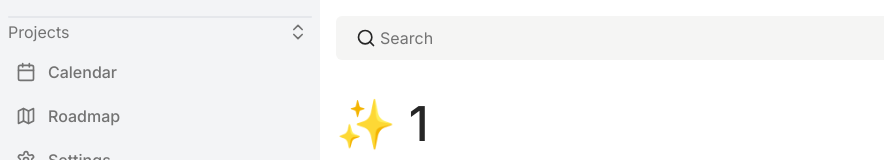
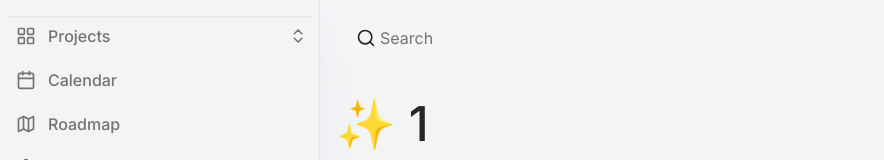
Before and after one commit to huilensolis/interestelar, a Next.js app in the folder apps/client/: page /app/projects/1 in a window 1280 px wide. Shown: the top 160 px of the page, without its empty margins (0-884 px from the left). Built offline with nearby package versions, Linux system fonts and the light colour scheme; no server answers.

Commit message:
refactor(client): 66 refactor in case the project cant be found

```diff
--- a/apps/client/src/app/app/projects/[id]/layout.tsx
+++ b/apps/client/src/app/app/projects/[id]/layout.tsx
@@ -7,7 +7,9 @@ export default function ProjectsLayout({
 }) {
   return (
     <div className="flex w-full">
-      <ProjectsAsideNav />
+      <div className="border-r border-neutral-200 shadow-2xl shadow-gray-200 w-full max-w-80">
+        <ProjectsAsideNav />
+      </div>
       {children}
     </div>
   )
--- a/apps/client/src/app/layout.tsx
+++ b/apps/client/src/app/layout.tsx
@@ -17,7 +17,7 @@ export default function RootLayout({
   return (
     <html lang="en">
       <body className={inter.className}>
-        <div className="w-full min-h-screen h-full flex justify-center items-center">
+        <div className="w-full min-h-screen h-full flex justify-center items-center bg-gray-100">
           <div className="w-full">{children}</div>
         </div>
       </body>
--- a/apps/client/src/components/features/projects-aside-nav/components/projects-dropdown/projects-dropdown.component.tsx
+++ b/apps/client/src/components/features/projects-aside-nav/components/projects-dropdown/projects-dropdown.component.tsx
@@ -2,7 +2,7 @@
 
 import { DropDown } from '@/components/features/drop-down'
 import { Icon } from '@/components/ui/icon'
-import { ChevronsUpDown } from 'lucide-react'
+import { ChevronsUpDown, LayoutGrid } from 'lucide-react'
 import { useEffect, useState } from 'react'
 import { usePathname } from 'next/navigation'
 import { ClientRouting } from '@/models/routes/client'
@@ -64,7 +64,7 @@ export function ProjectsDropDown() {
     <DropDown.Provider>
       <div className="relative">
         <DropDown.ToggleBtn
-          className={`w-full flex justify-between items-center hover:bg-gray-200 text-neutral-500 hover:text-neutral-700 rounded-md transition-colors duration-75`}
+          className={`w-full flex justify-between items-center hover:bg-gray-200 text-neutral-500 hover:text-neutral-700 rounded-sm transition-colors duration-75`}
         >
           {isLoading && (
             <div className="flex items-center gap-2 px-1 py-2 w-full animate-pulse duration-300">
@@ -75,7 +75,12 @@ export function ProjectsDropDown() {
               </div>
             </div>
           )}
-          {error && <span>Projects</span>}
+          {error && (
+            <div className="w-full flex px-1 py-1 items-center">
+              <Icon icon={LayoutGrid} />
+              <span className="px-2 font-medium">Projects</span>
+            </div>
+          )}
           {currentProject && (
             <section className="w-full flex items-center justify-start py-1">
               <h2 className="flex gap-2 items-center p-1 outline outline-2 outline-transparent focus:outline-blue-300 focus-visible:outline-blue-300 rounded-md transition-colors duration-75 font-medium">
--- a/apps/client/src/components/features/projects-aside-nav/projects-aside-nav.component.tsx
+++ b/apps/client/src/components/features/projects-aside-nav/projects-aside-nav.component.tsx
@@ -42,7 +42,7 @@ const NAV_LINKS: Array<{ title: string; icon: LucideIcon; href: string }> = [
 
 export async function ProjectsAsideNav(): Promise<React.JSX.Element> {
   return (
-    <aside className="flex flex-col justify-between items-center gap-2 w-full h-full min-h-screen bg-gray-100 w-full max-w-80 p-2 py-4">
+    <aside className="flex flex-col justify-between items-center gap-2 w-full h-full min-h-screen p-2 py-4">
       <section className="w-full">
         <Hr style="horizontal" />
         <ul className="flex flex-col gap-2">
```
